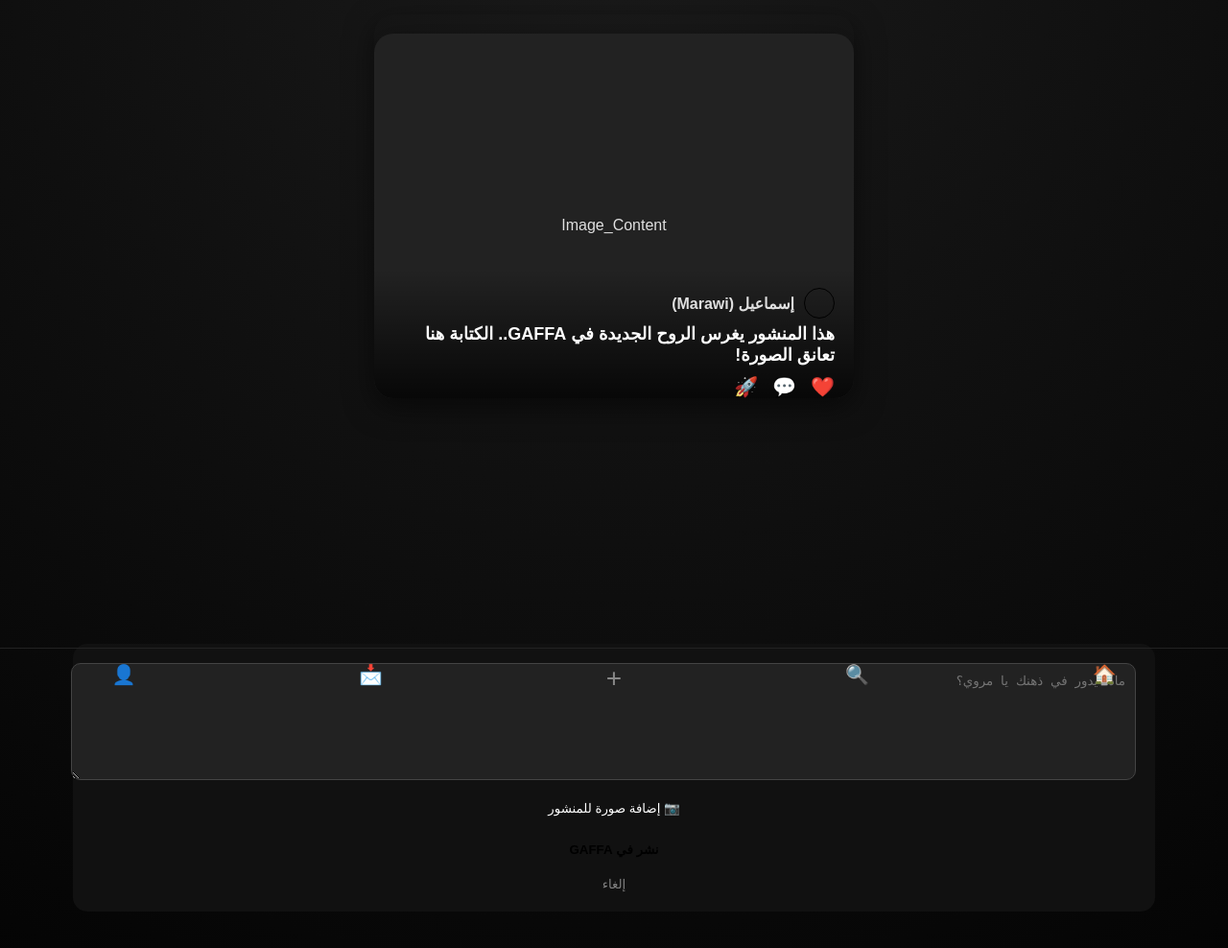
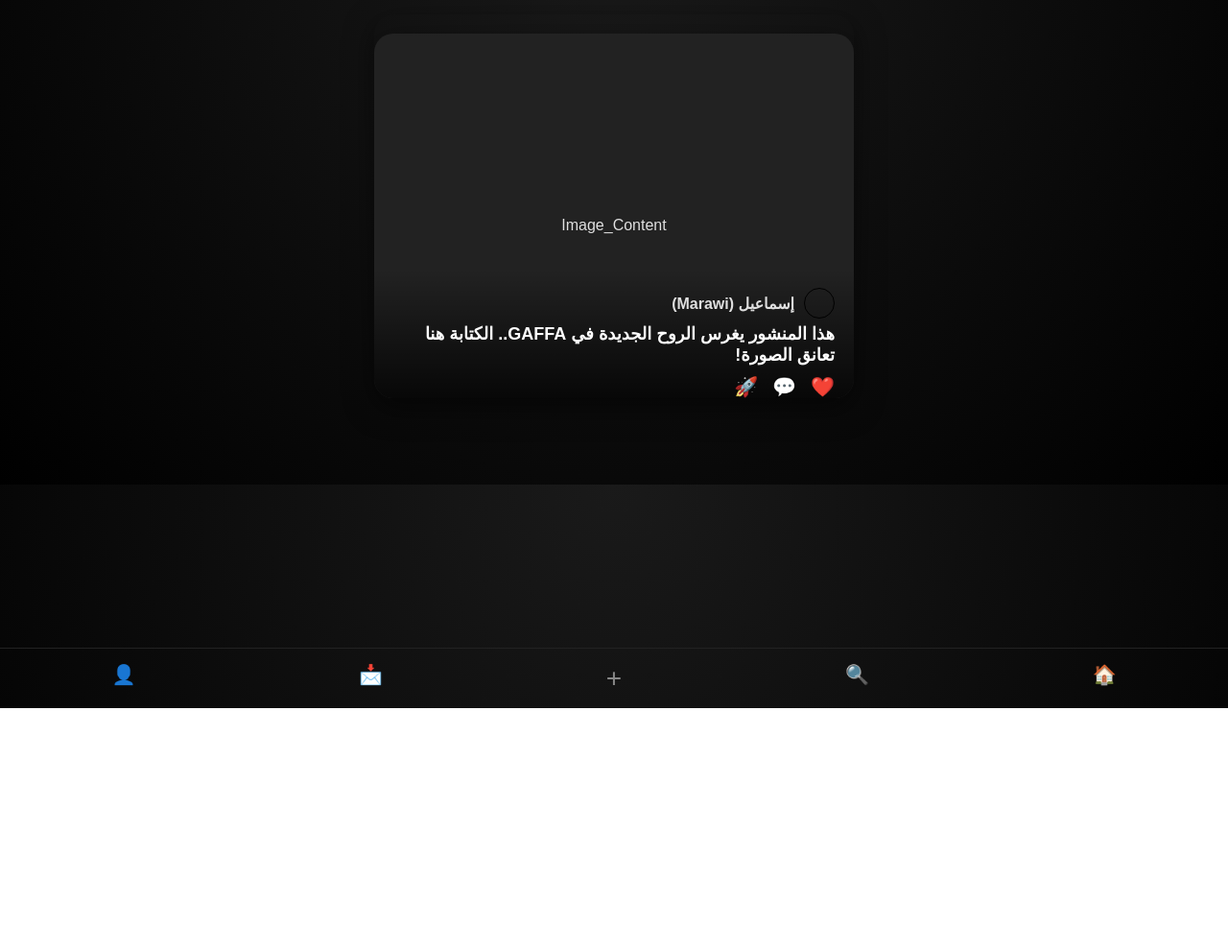
Before and after one commit to GAFFAapp/GAFFA, a plain HTML site: page feed.html in a window 1280 px wide. Shown: the part 62-1050 px from the top of the page at 96% size. After the commit the page ends 800 px from the top, so only its background shows below. Drawn offline with Linux system fonts and the light colour scheme.

Commit message:
إتمام نظام النشر بنجاح 🚀

```diff
--- a/feed.html
+++ b/feed.html
@@ -92,7 +92,8 @@ textarea { width: 100%; height: 100px; background: #222; color: white; border: 1
         <a href="messages.html" class="nav-item">📩</a>
         <a href="profile.html" class="nav-item">👤</a>
     </div>
-<div id="postModal" class="modal-content">
+<div id="postModal" style="display: none; position: fixed; top: 0; left: 0; width: 100%; height: 100%; background: rgba(0,0,0,0.9); z-index: 1000;">
+    <div class="modal-content"> >
 
         <textarea id="postInput" placeholder="ماذا يدور في ذهنك يا مروي؟"></textarea>
    <input type="file" id="imageInput" accept="image/*" style="display: none;">
```
